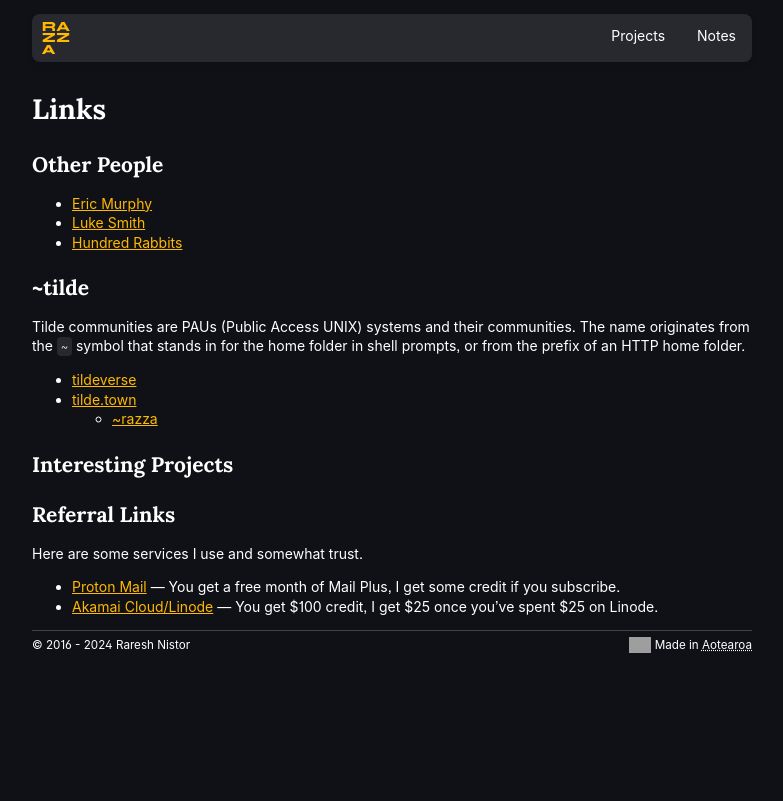
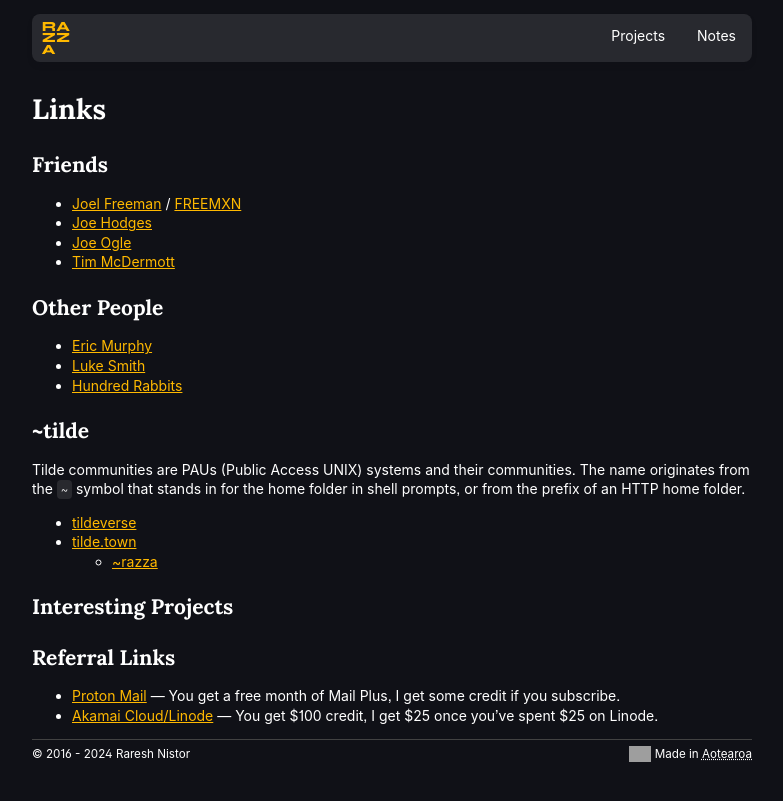
Before and after one commit to itisrazza/razza.io, a Jekyll site: the page built from links.md, in a window 1280 px wide. Shown: the top 801 px of the page, without its empty margins (248-1031 px from the left). Built offline with Jekyll 4.4.1, drawn with Linux system fonts in a browser that asks for light colours; some web fonts are replaced; grey boxes are pictures that could not be loaded.

Commit message:
Add friends to the links page

```diff
--- a/links.md
+++ b/links.md
@@ -4,6 +4,13 @@ title: Links
 ---
 
 # Links
+
+## Friends
+
+* [Joel Freeman](https://jxel.dev/) / [FREEMXN](https://linktr.ee/freemxn)
+* [Joe Hodges](https://hephxtus.github.io/)
+* [Joe Ogle](https://www.joglemusic.com/)
+* [Tim McDermott](https://diarmada.com/)
 
 ## Other People
 
@@ -24,7 +31,5 @@ Tilde communities are PAUs (Public Access UNIX) systems and their communities. T
 
 ## Referral Links
 
-Here are some services I use and somewhat trust.
-
 * [Proton Mail](https://pr.tn/ref/5BB3E8N0QM80) &mdash; You get a free month of Mail Plus, I get some credit if you subscribe.
 * [Akamai Cloud/Linode](https://www.linode.com/lp/refer/?r=fbe1c2ad1594018b4d12489e4d716ea338e9c864) &mdash; You get $100 credit, I get $25 once you've spent $25 on Linode.
```
